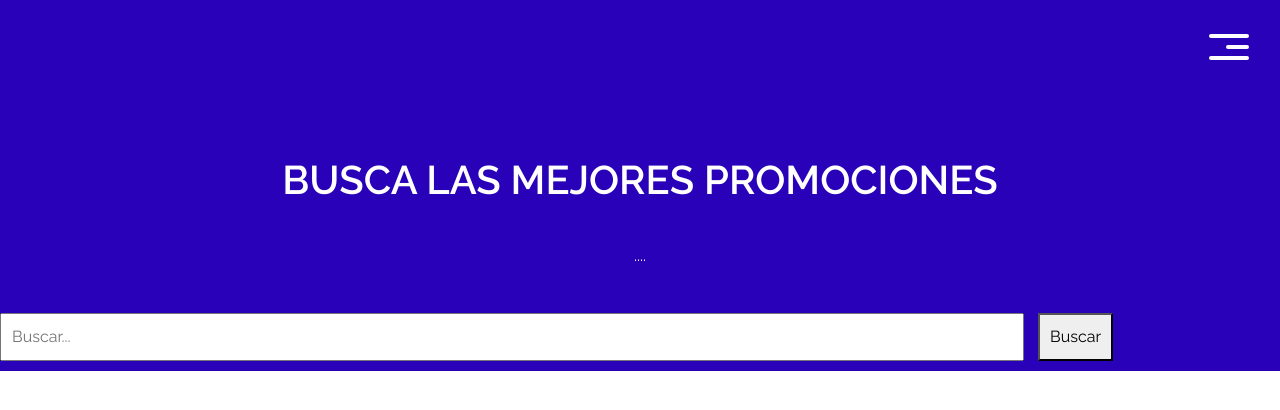
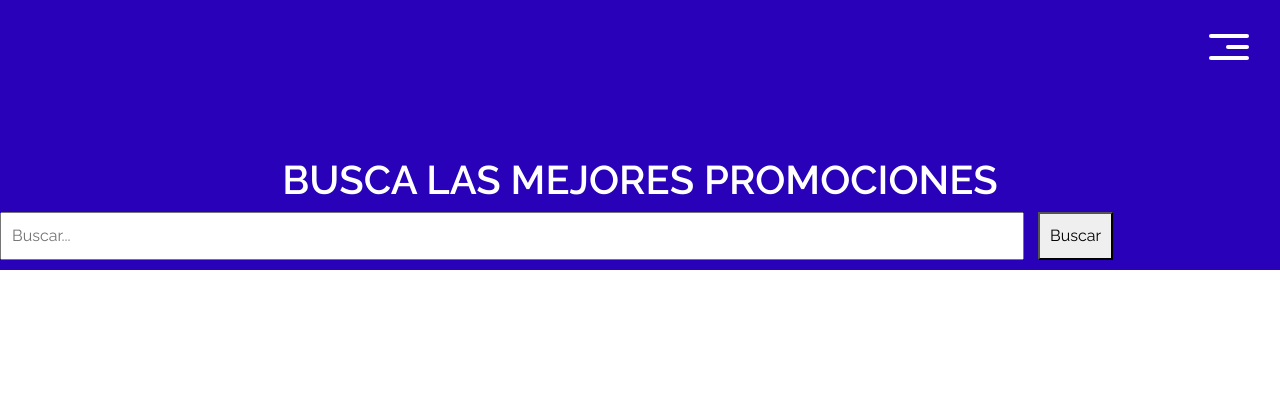
Before and after one commit to PichulaBehemoth/busqueda_oferta, a plain HTML site: page index.html in a window 1280 px wide. Drawn offline with nearby package versions, Linux system fonts and the light colour scheme.

Commit message:
Update index.html

```diff
--- a/index.html
+++ b/index.html
@@ -77,8 +77,7 @@
                     <div class="slider_item-detail">
                       <h1>
                         BUSCA LAS MEJORES PROMOCIONES
-                      </h1>
-                    <P>....</P>
+
 
 
                     </div>
@@ -93,8 +92,8 @@
 
 
               <input type="text" id="searchInput" placeholder="Buscar...">
-                <button id="searchButton">Buscar</button>
-                <div id="resultsContainer"></div>
+              <button id="searchButton">Buscar</button>
+              <div id="resultsContainer"></div>
 
             </div>
         </section>
```
